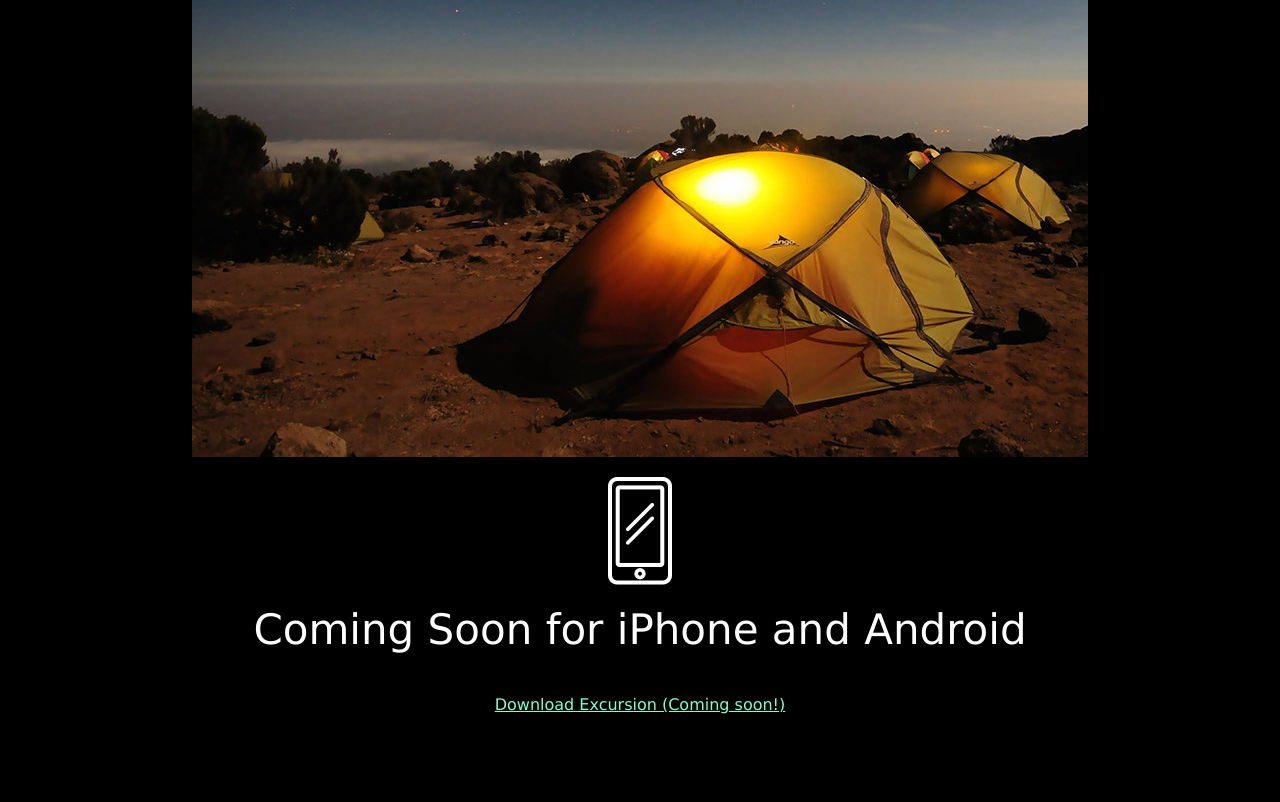
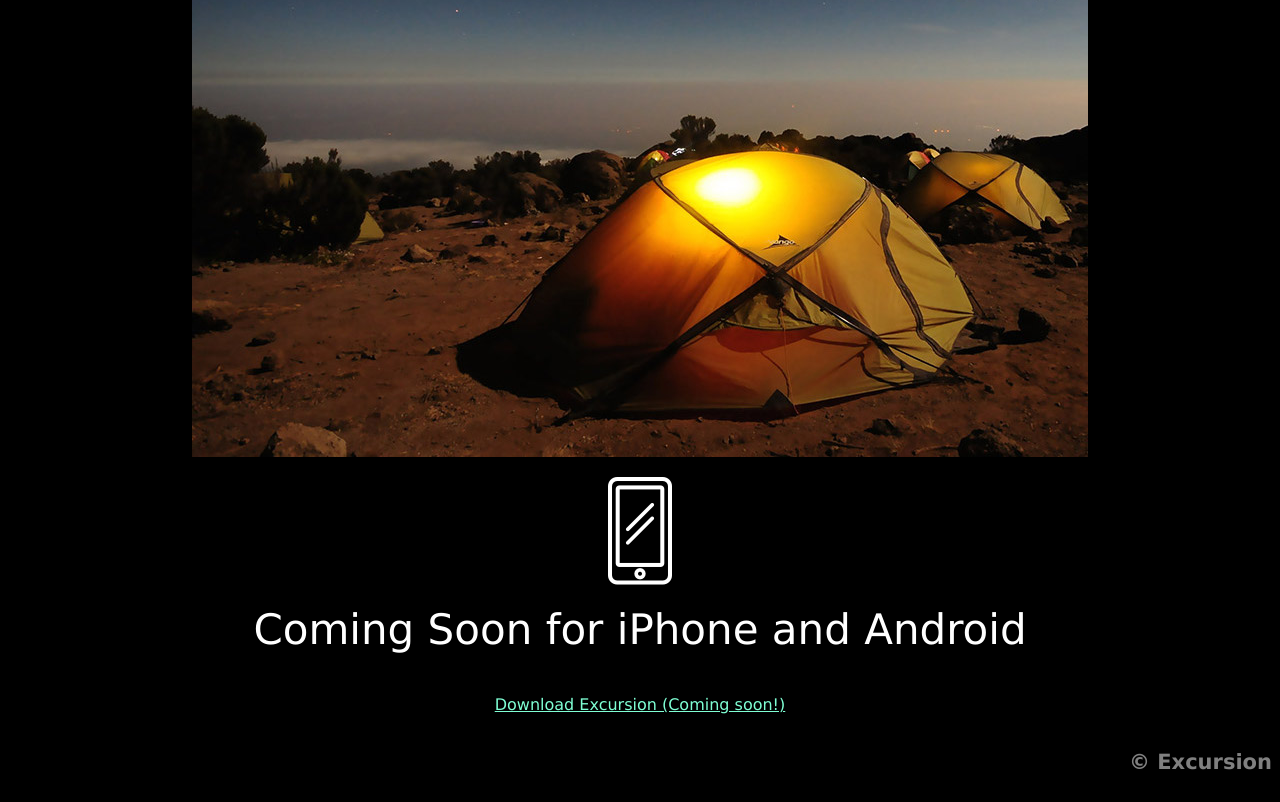
Before and after one commit to papa3d/excursion, a plain HTML site: page index.html in a window 1280 px wide. Shown: the part 618-1420 px from the top of the page. Before the commit the page ends 1348 px from the top, so only its background shows below. Drawn offline with Linux system fonts and the light colour scheme.

Commit message:
Added footer

```diff
--- a/index.html
+++ b/index.html
@@ -4,6 +4,7 @@
         <meta charset="UTF-8">
         <title>Excursion</title>
         <link rel="stylesheet" href="./resources/css/style.css">
+        <link rel="stylesheet" href="https://cdnjs.cloudflare.com/ajax/libs/font-awesome/6.4.0/css/all.min.css" integrity="sha512-..." crossorigin="anonymous" referrerpolicy="no-referrer" />
         <meta name="viewport" content="width-device-width, initial-scale=1.0">
     </head>
 
@@ -33,4 +34,9 @@
         </h2>
         <a href="download">Download Excursion (Coming soon!)</a>
     </body>
+
+    <!-- Footer section -->
+     <footer>
+        <h4>&copy; Excursion</h4>
+     </footer>
 </html>
--- a/resources/css/style.css
+++ b/resources/css/style.css
@@ -45,3 +45,8 @@ h4 {
 .img-container img {
     padding-bottom: 20px;
 }
+
+footer {
+    color: gray;
+    text-align: right;
+}
```
